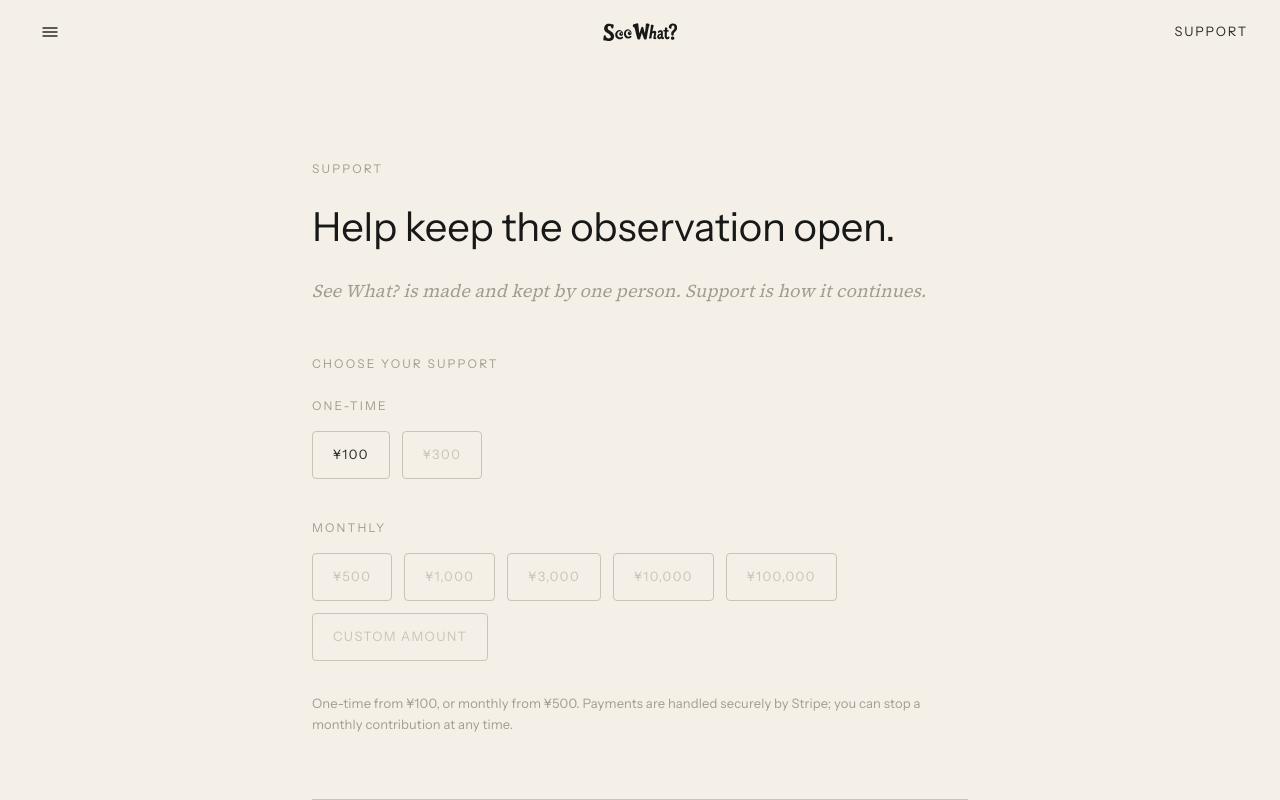
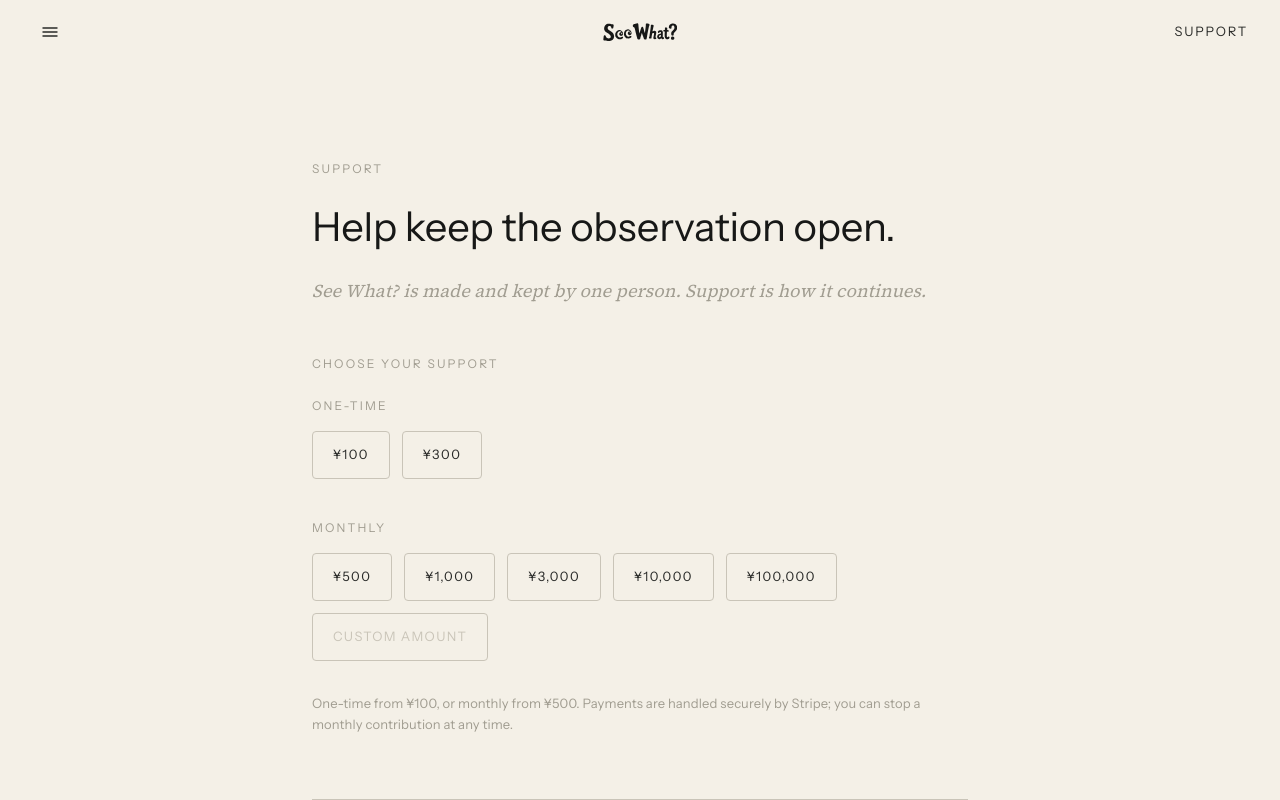
Before and after one commit to haruo-records/see-what-animals, a Next.js app: page /support in a window 1280 px wide. Shown: the top 800 px of the page. Built offline with nearby package versions, Linux system fonts and the light colour scheme; no server answers.

Commit message:
stripe update

```diff
--- a/data/support.ts
+++ b/data/support.ts
@@ -29,26 +29,56 @@ export type SupportTier = {
   href: string;
 };
 
+// NOTE: the hrefs below are Stripe SANDBOX (TEST mode) Payment Links — test /
+// sandbox only, NOT live charges. Replace each with its live Payment Link before
+// launch. Matching env vars (NEXT_PUBLIC_STRIPE_*), if set, still override these
+// defaults. Custom amount is intentionally not linked yet.
 export const oneTimeTiers: SupportTier[] = [
-  // ¥100 → Stripe SANDBOX (TEST mode) Payment Link. Test/sandbox only — NOT a live
-  // charge. Replace with the live Payment Link before launch. An env var
-  // (NEXT_PUBLIC_STRIPE_ONCE_100), if set, still overrides this default.
   {
     id: "once-100",
     amount: 100,
     cadence: "one-time",
     href: process.env.NEXT_PUBLIC_STRIPE_ONCE_100 ?? "https://buy.stripe.com/test_4gMeVd7lt28Ga4R9AJdAk00",
   },
-  // Other amounts intentionally have no link yet (render as quietly disabled).
-  { id: "once-300", amount: 300, cadence: "one-time", href: process.env.NEXT_PUBLIC_STRIPE_ONCE_300 ?? "" },
+  {
+    id: "once-300",
+    amount: 300,
+    cadence: "one-time",
+    href: process.env.NEXT_PUBLIC_STRIPE_ONCE_300 ?? "https://buy.stripe.com/9B6aEZdhf6eX1tZamBcV201",
+  },
 ];
 
 export const monthlyTiers: SupportTier[] = [
-  { id: "monthly-500", amount: 500, cadence: "monthly", href: process.env.NEXT_PUBLIC_STRIPE_MONTHLY_500 ?? "" },
-  { id: "monthly-1000", amount: 1000, cadence: "monthly", href: process.env.NEXT_PUBLIC_STRIPE_MONTHLY_1000 ?? "" },
-  { id: "monthly-3000", amount: 3000, cadence: "monthly", href: process.env.NEXT_PUBLIC_STRIPE_MONTHLY_3000 ?? "" },
-  { id: "monthly-10000", amount: 10000, cadence: "monthly", href: process.env.NEXT_PUBLIC_STRIPE_MONTHLY_10000 ?? "" },
-  { id: "monthly-100000", amount: 100000, cadence: "monthly", href: process.env.NEXT_PUBLIC_STRIPE_MONTHLY_100000 ?? "" },
+  {
+    id: "monthly-500",
+    amount: 500,
+    cadence: "monthly",
+    href: process.env.NEXT_PUBLIC_STRIPE_MONTHLY_500 ?? "https://buy.stripe.com/00w00l3GF9r9fkP3YdcV202",
+  },
+  {
+    id: "monthly-1000",
+    amount: 1000,
+    cadence: "monthly",
+    href: process.env.NEXT_PUBLIC_STRIPE_MONTHLY_1000 ?? "https://buy.stripe.com/9B6fZjb978n5fkPamBcV203",
+  },
+  {
+    id: "monthly-3000",
+    amount: 3000,
+    cadence: "monthly",
+    href: process.env.NEXT_PUBLIC_STRIPE_MONTHLY_3000 ?? "https://buy.stripe.com/5kQfZjeljbzh3C7bqFcV204",
+  },
+  {
+    id: "monthly-10000",
+    amount: 10000,
+    cadence: "monthly",
+    href: process.env.NEXT_PUBLIC_STRIPE_MONTHLY_10000 ?? "https://buy.stripe.com/aFa00leljeLt6OjdyNcV205",
+  },
+  {
+    id: "monthly-100000",
+    amount: 100000,
+    cadence: "monthly",
+    href: process.env.NEXT_PUBLIC_STRIPE_MONTHLY_100000 ?? "https://buy.stripe.com/5kQ3cx5ON1YHc8D52hcV206",
+  },
 ];
 
 /** A single "customer chooses price" Payment Link (monthly), for Custom amount. */
```
